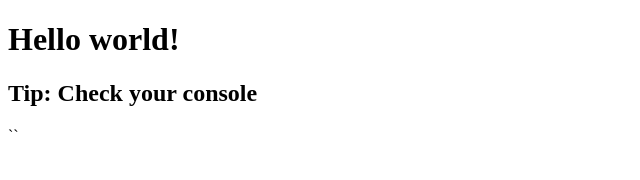
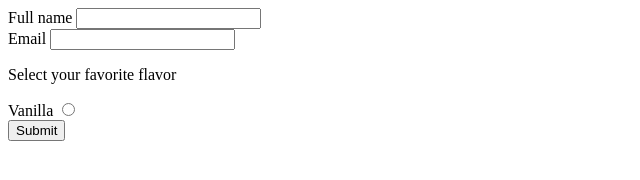
Before and after one commit to itaysarfaty/vanilla-form, a website: page index.html in a window 1280 px wide. Shown: the whole page, without its empty margins (0-640 px from the left). Drawn offline with Linux system fonts and the light colour scheme.

Commit message:
Add for to html

```diff
--- a/index.html
+++ b/index.html
@@ -2,11 +2,30 @@
 <html>
   <head>
     <meta charset="utf-8" />
-    <title>Webpack App</title>
+    <title>Vanilla Form</title>
   </head>
   <body>
-    <h1>Hello world!</h1>
-    <h2>Tip: Check your console</h2>
+    <form id="vanilla-form">
+      <div class="input-row">
+        <label for="name">Full name</label>
+        <input type="text" name="name" id="name" required />
+      </div>
+      <div class="input-row">
+        <label for="email">Email</label>
+        <input type="email" name="email" id="email" required />
+      </div>
+      <div class="input-row">
+        <p>Select your favorite flavor</p>
+        <label for="vanilla">Vanilla</label>
+        <input
+          type="radio"
+          name="flavor"
+          id="vanilla"
+          value="vanilla"
+          required
+        />
+      </div>
+      <button type="submit">Submit</button>
+    </form>
   </body>
 </html>
-``
--- a/src/index.ts
+++ /dev/null
@@ -1 +0,0 @@
-console.log("Hello World!");
```
Also changed, not shown: 1 other file.
